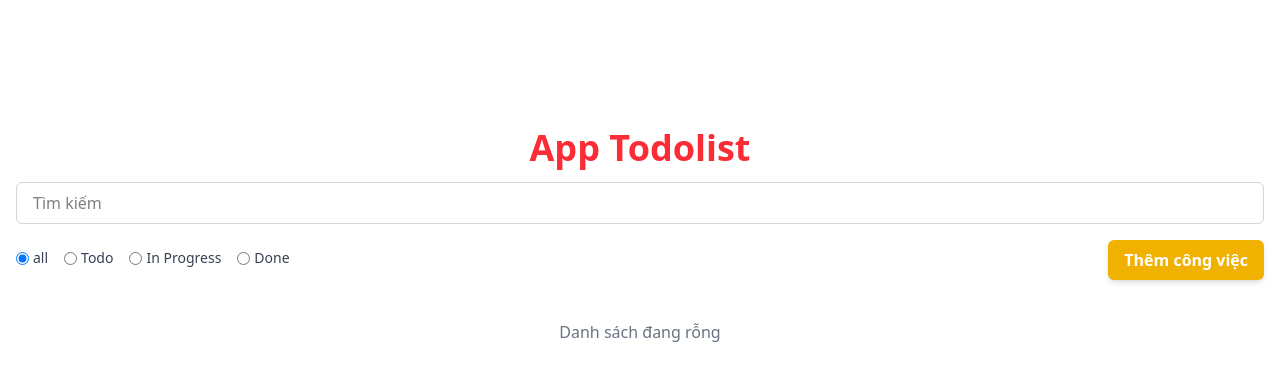
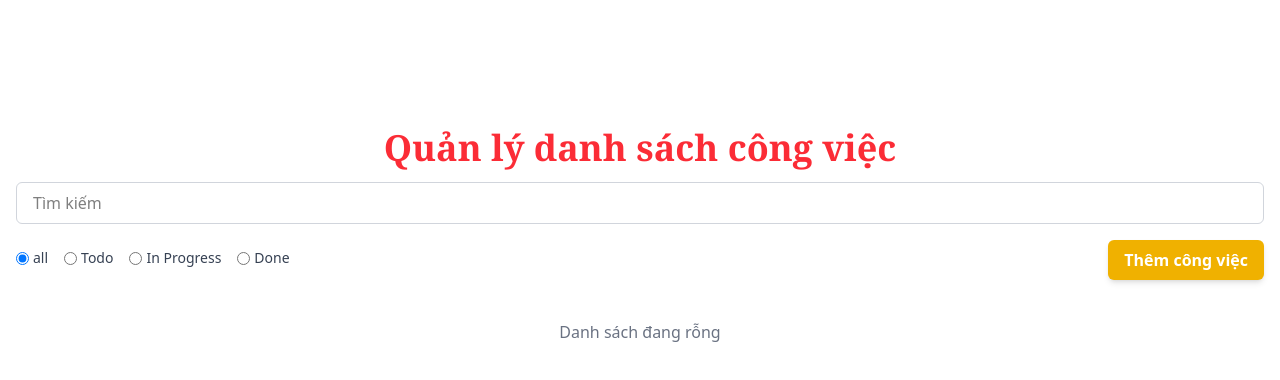
Before and after one commit to hqthinh0/todolist, a React (Vite) app in the folder todolist/: page / in a window 1280 px wide. Shown: the top 380 px of the page. Built offline with nearby package versions, Linux system fonts and the light colour scheme.

Commit message:
update code

```diff
--- a/todolist/src/components/Heading.jsx
+++ b/todolist/src/components/Heading.jsx
@@ -3,7 +3,7 @@ import React from 'react'
 const Heading = ({ filterStatus, setFilterStatus, searchText, setSearchText, onAddTodo }) => {
   return (
     <div className="mb-6">
-      <label htmlFor="search" className="block font-semibold text-4xl text-center mb-3.5 text-gray-700 text-red-500">App Todolist</label>
+      <label htmlFor="search" className="block font-semibold text-4xl text-center mb-3.5 text-red-500 font-serif">Quản lý danh sách công việc</label>
 
       <input
         id="search"
```
